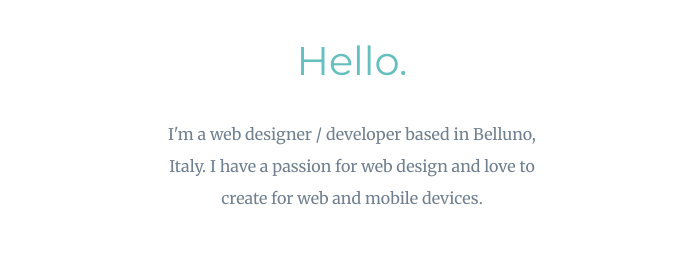
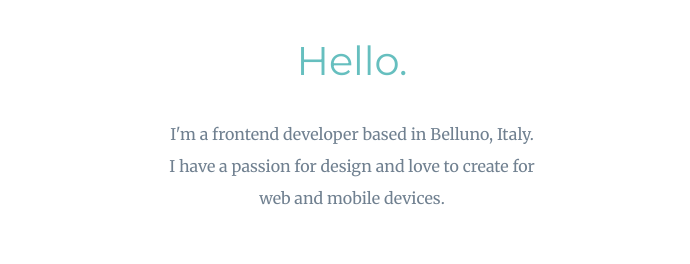
Before and after one commit to GioiaSpiekermann/My-Site, a plain HTML site: page index.html in a window 1280 px wide. Shown: the part 1157-1421 px from the top of the page, without its empty margins (288-978 px from the left). Drawn offline with Linux system fonts and the light colour scheme.

Commit message:
Update index.html

```diff
--- a/index.html
+++ b/index.html
@@ -23,7 +23,7 @@
         <div class="profile">
           <img src="images/avatar.png" alt="avatar" width="180" height="180">
           <h2 id="greeting">Hello.</h2>
-          <p class="bio">I'm a web designer / developer based in Belluno, Italy. I have a passion for web design and love to create for web and mobile devices.</p>
+          <p class="bio">I'm a frontend developer based in Belluno, Italy. <br> I have a passion for design and love to create for web and mobile devices.</p>
         </div>
         <hr class="hr1">
         <div class="skills">
```
